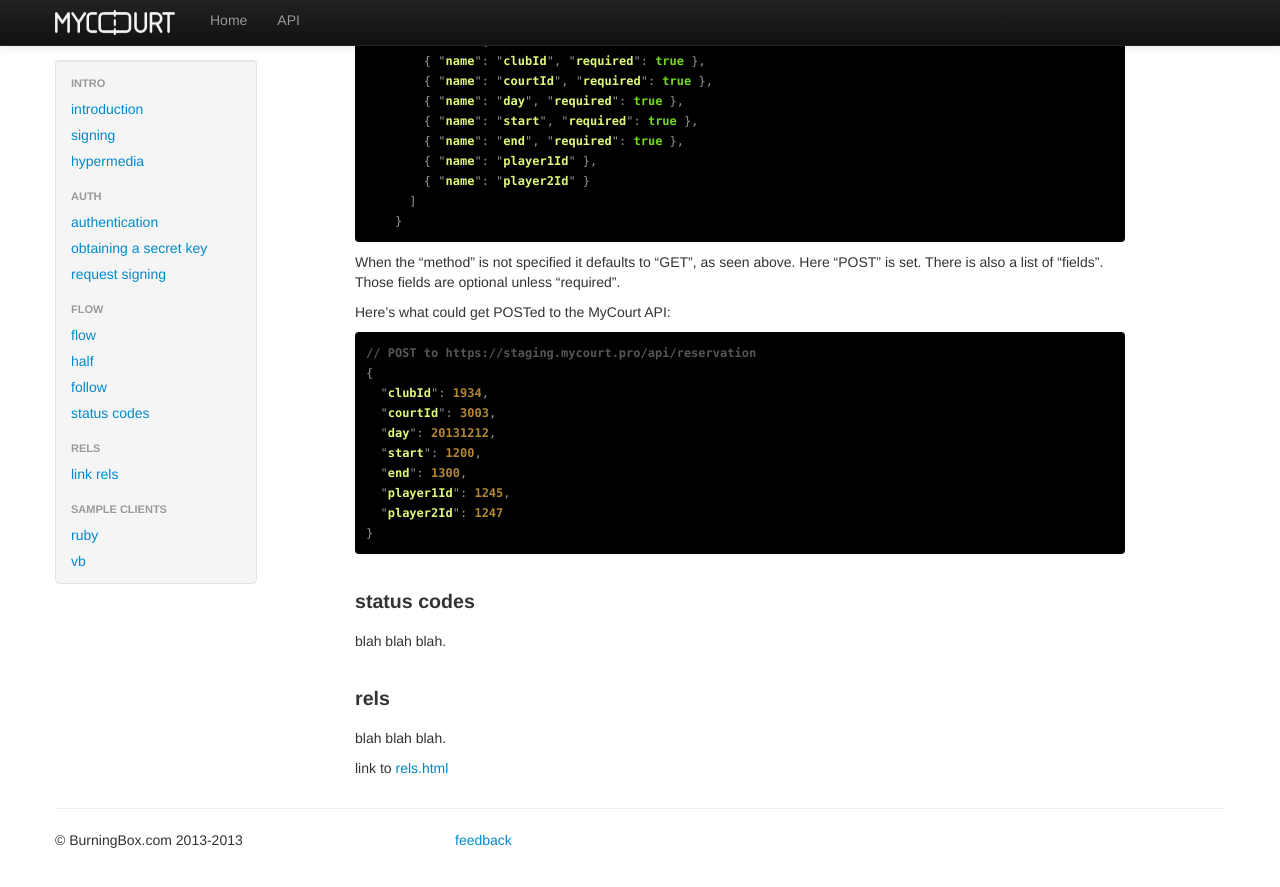
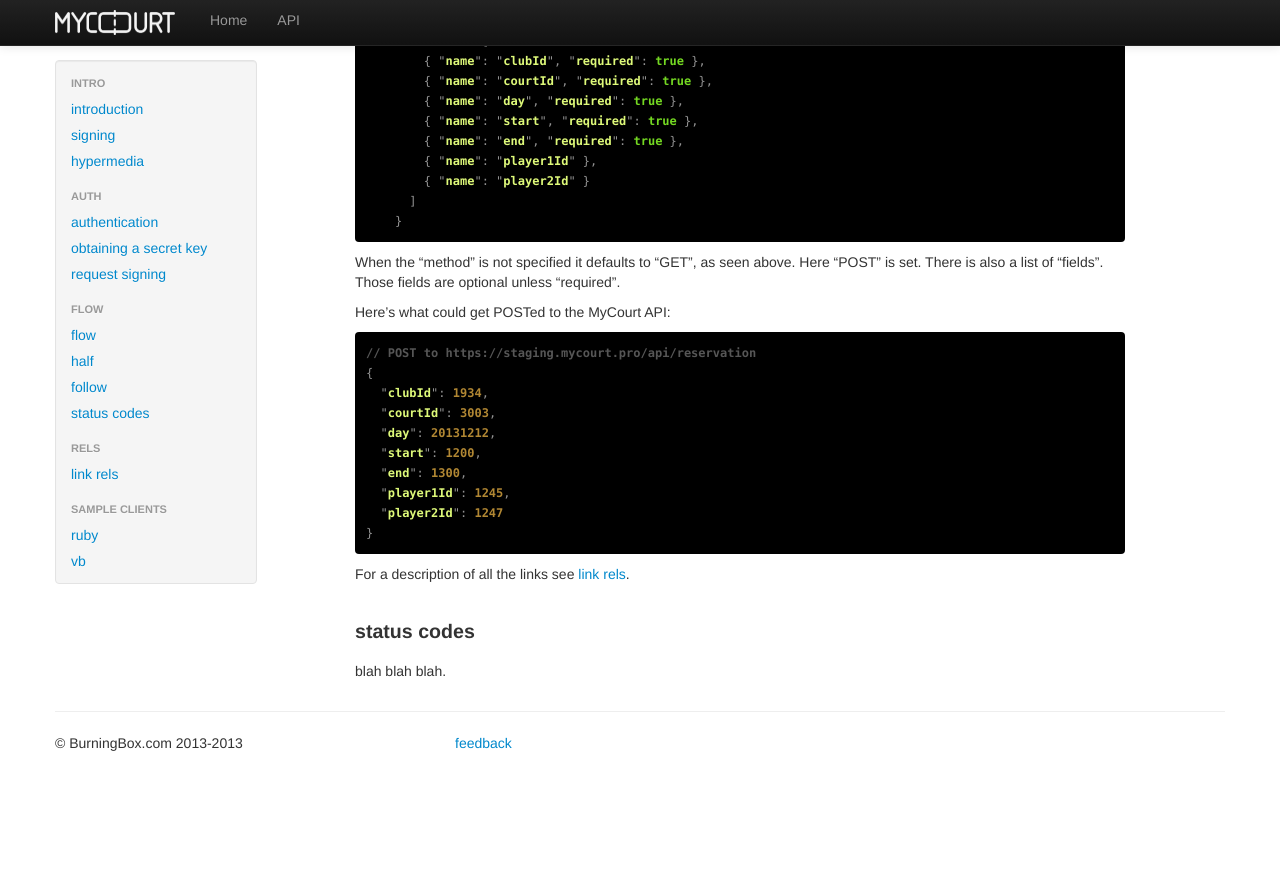
Before and after one commit to mycourtpro/mycourtpro.github.io, a Jekyll site: the page built from api/flow.md, in a window 1280 px wide and 900 px high, scrolled down 1932 px. Shown: the top 887 px of the window. Built offline with Jekyll 4.4.1, drawn with Linux system fonts in a browser that asks for light colours; after the commit the page ends 2735 px from its top, so only the background shows below that.

Commit message:
link flow.html to rels.html

```diff
--- a/api/flow.md
+++ b/api/flow.md
@@ -117,14 +117,9 @@ Here's what could get POSTed to the MyCourt API:
 }
 {% endhighlight %}
 
+For a description of all the links see [link rels](rels.html).
+
 
 <h2 id="status">status codes</h2>
 
 blah blah blah.
-
-
-<h2 id="rels">rels</h2>
-
-blah blah blah.
-
-link to [rels.html](rels.html)
```
